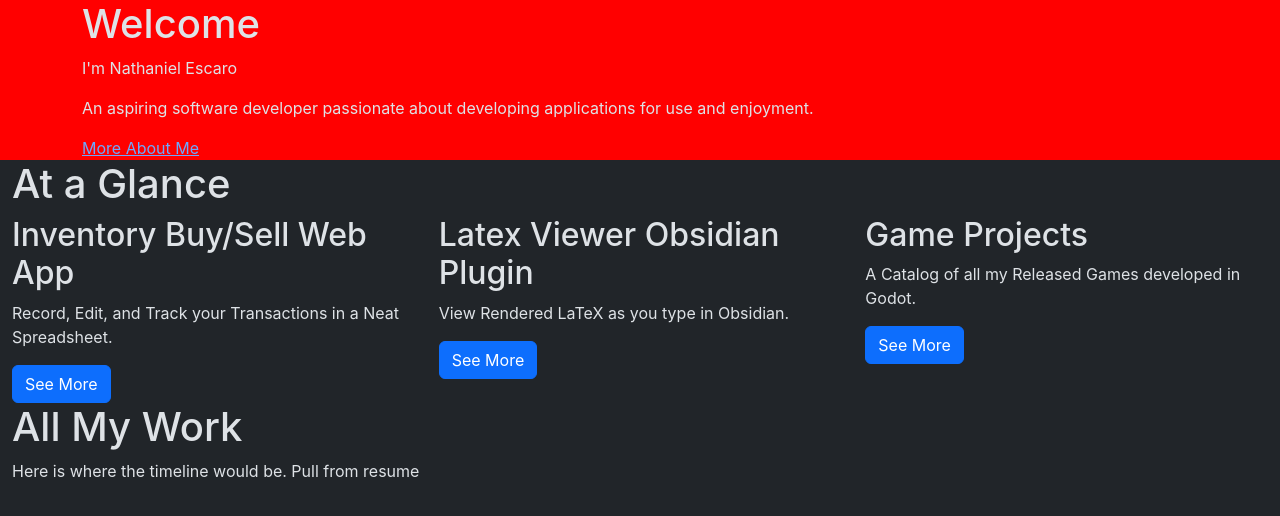
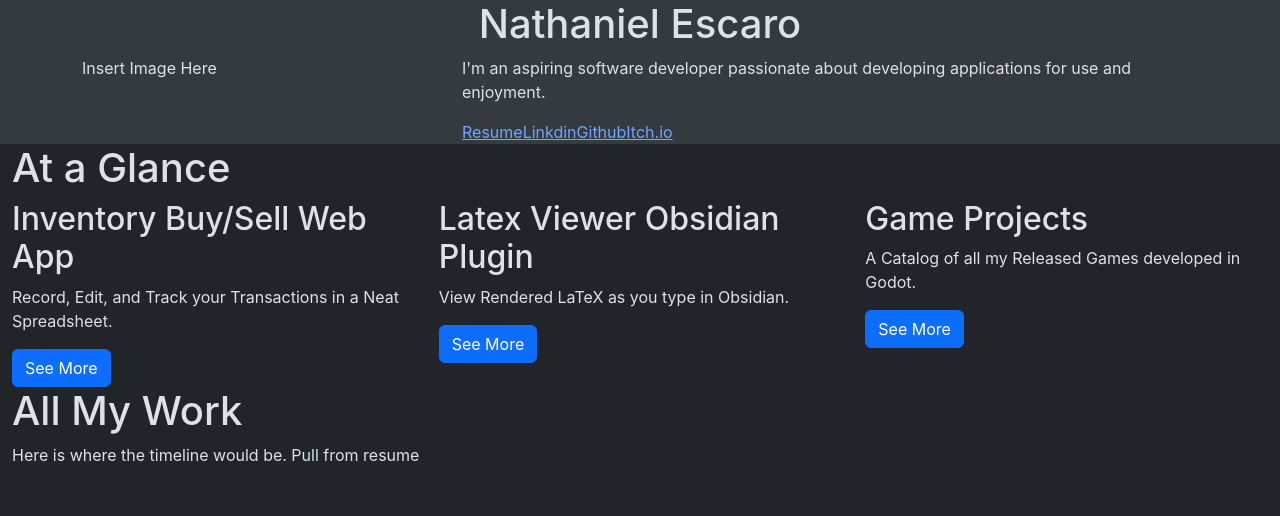
Before and after one commit to butterman0423/butterman0423.github.io, a React (Create React App) app: page / in a window 1280 px wide. Shown: the top 516 px of the page. Built offline with nearby package versions, Linux system fonts and the light colour scheme.

Commit message:
Refactored AboutMe Section

```diff
--- /dev/null
+++ b/src/pages/home/AboutMe.tsx
@@ -0,0 +1,23 @@
+export default function AboutMe() {
+    return (
+        <div className="container">
+            <h1 className="text-center">Nathaniel Escaro</h1>
+            <div className="row">
+                <div className="col-4">
+                    Insert Image Here
+                </div>
+                <div className="col">
+                    <p>
+                        I'm an aspiring software developer passionate about
+                        developing applications for use and enjoyment.
+                    </p>
+
+                    <a href="">Resume</a>
+                    <a href="https://www.linkedin.com/in/nathaniel-andre-escaro-745099251">Linkdin</a>
+                    <a href="https://github.com/butterman0423">Github</a>
+                    <a href="https://butterman423.itch.io/">Itch.io</a>
+                </div>
+            </div>
+        </div>
+    );
+}
--- a/src/pages/home/Main.tsx
+++ b/src/pages/home/Main.tsx
@@ -1,18 +1,11 @@
+import AboutMe from "./AboutMe";
 import GlanceItem from "./GlanceItem";
 
 export default function Home() {
     return (
         <main>
-            <div style={{backgroundColor: "red"}}>
-                <div className="container">
-                    <h1>Welcome</h1>
-                    <p>I'm Nathaniel Escaro</p>
-                    <p>
-                        An aspiring software developer passionate about
-                        developing applications for use and enjoyment.
-                    </p>
-                    <a href="/about">More About Me</a>
-                </div>
+            <div className="bg-body-secondary">
+                <AboutMe/>
             </div>
 
             <div className="container-fluid">
```
